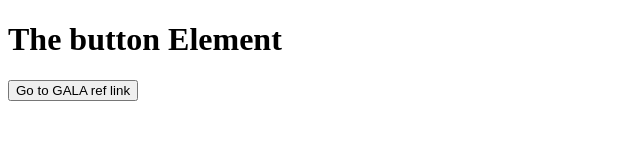
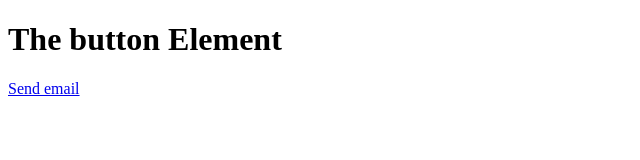
Before and after one commit to idivljak-symphony/deeplink-url, a plain HTML site: page index.html in a window 1280 px wide. Shown: the whole page, without its empty margins (0-640 px from the left). Drawn offline with Linux system fonts and the light colour scheme.

Commit message:
Update html page

```diff
--- a/index.html
+++ b/index.html
@@ -4,8 +4,6 @@
 
 <h1>The button Element</h1>
 
-<form action="https://onstge.app/lDkKW">
-    <input type="submit" value="Go to GALA ref link" />
-</form>
+<p><a href="openCamera">Send email</a></p>
 </body>
 </html>
```
